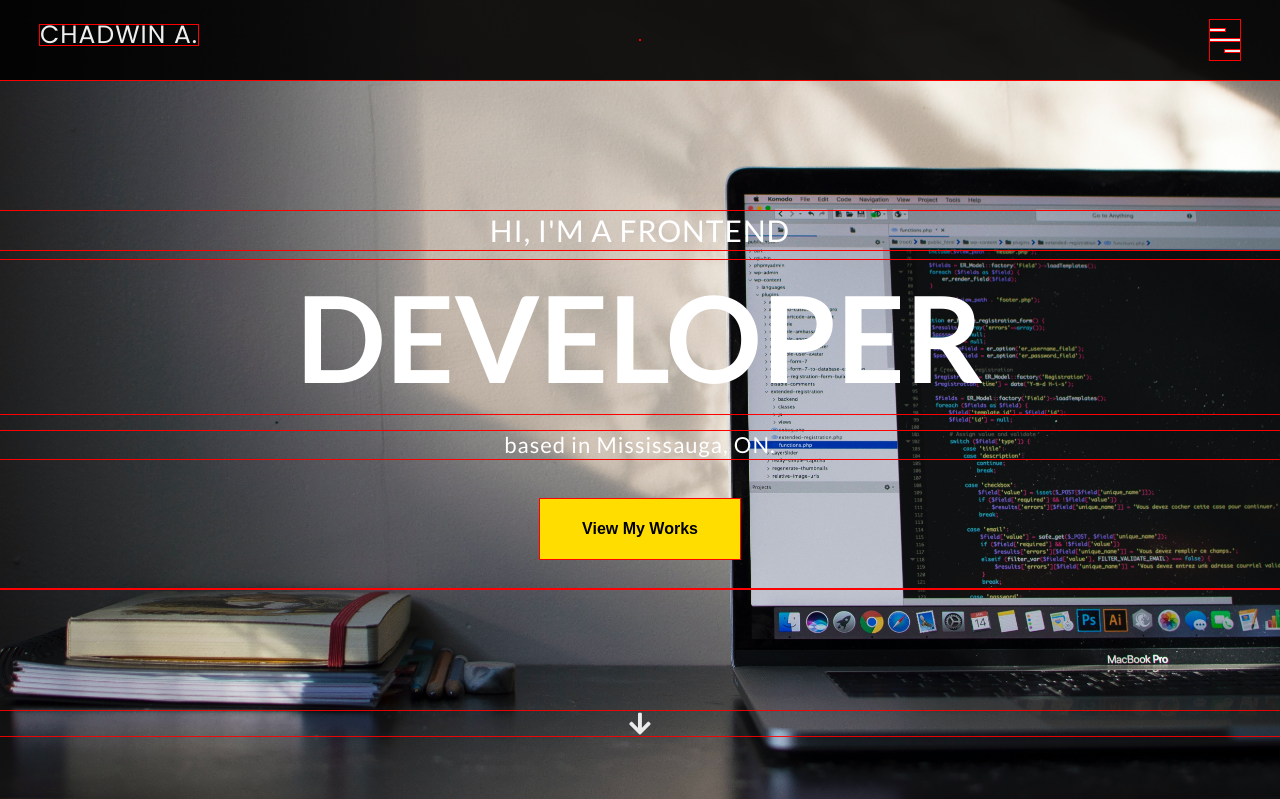
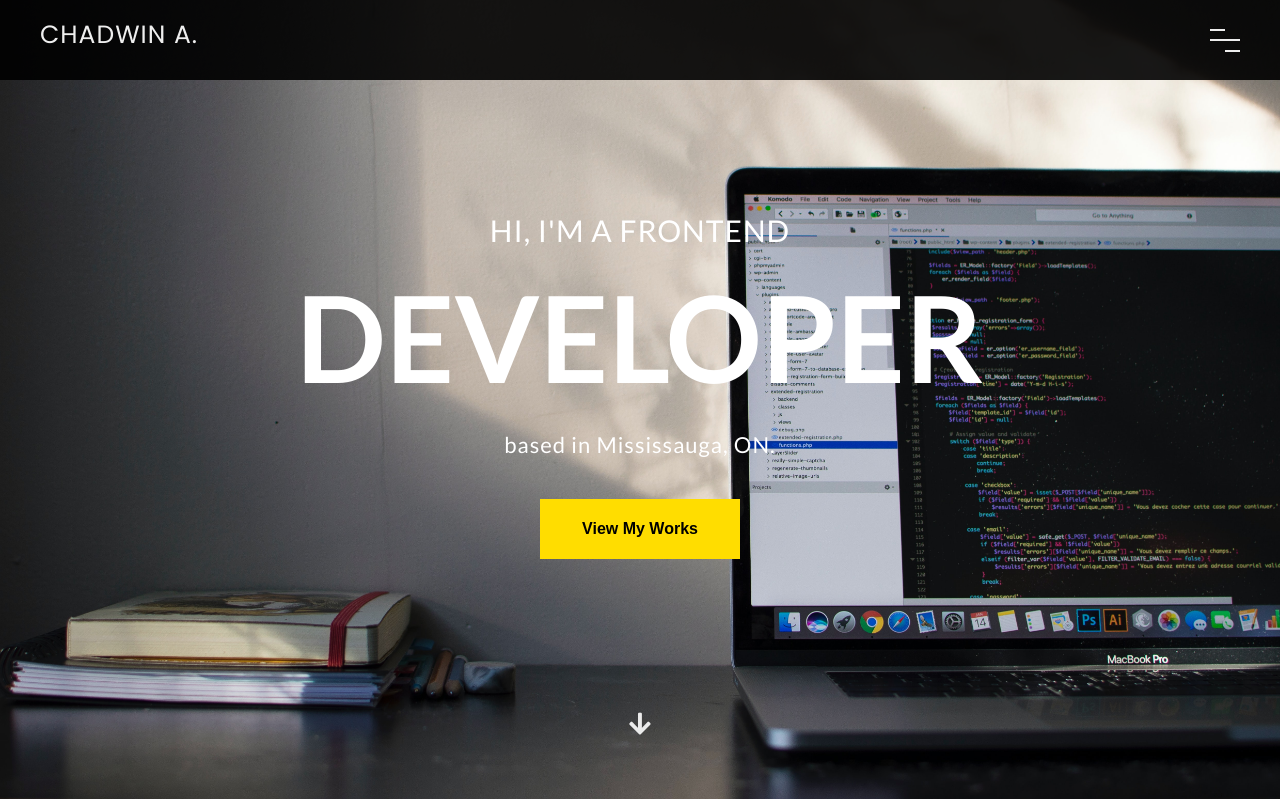
Before and after one commit to MobileDev-Chad/Portfolio, a React (Create React App) app: page / in a window 1280 px wide. Shown: the top 799 px of the page. Built offline with nearby package versions, Linux system fonts and the light colour scheme.

Commit message:
Update App.css

```diff
--- a/src/App.css
+++ b/src/App.css
@@ -10,7 +10,7 @@
   list-style-type: none;
   font-family: "Poppins", sans-serif;
 
-  outline: solid 1px red;
+  /* outline: solid 1px red; */
 }
 html {
   font-size: 62.5%;
```
